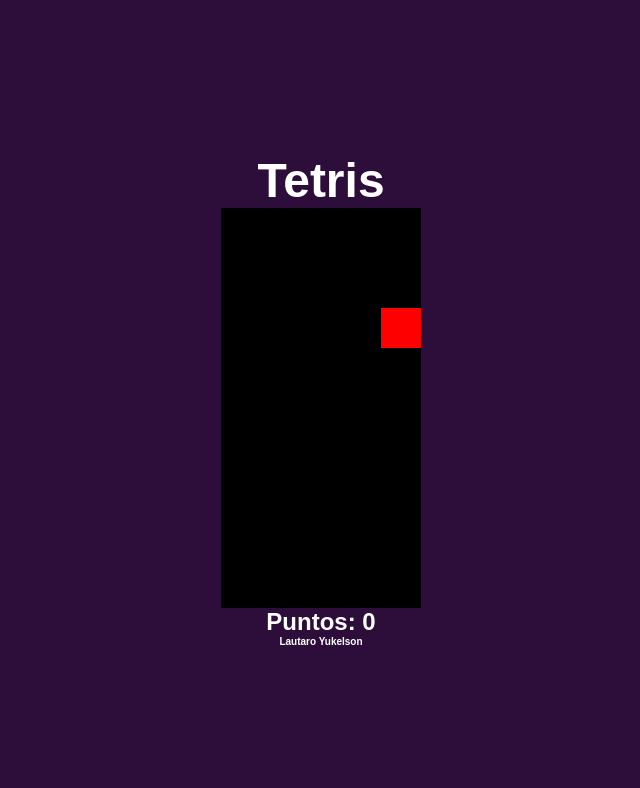
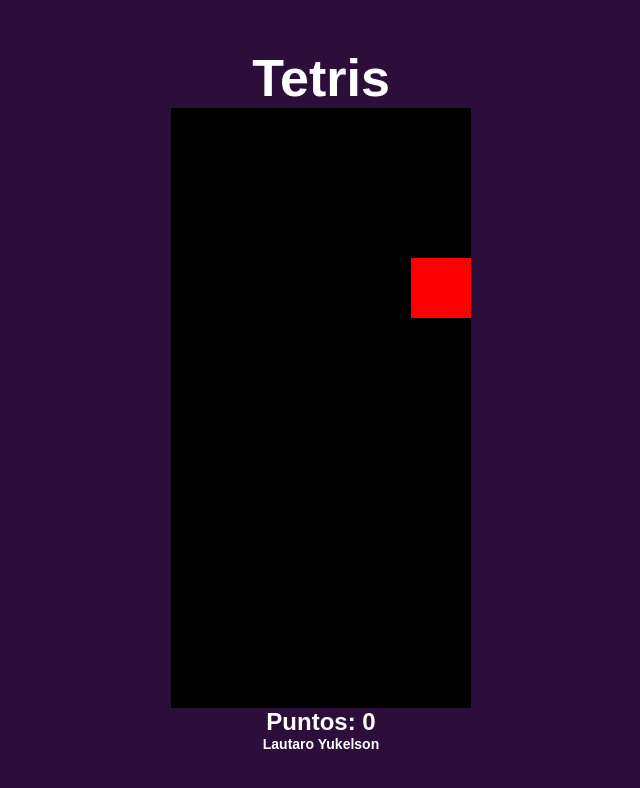
Before and after one commit to lautiyuke/tetris, a plain HTML site: page index.html in a window 1280 px wide. Shown: the whole page, without its empty margins (319-959 px from the left). Drawn offline with Linux system fonts and the light colour scheme.

Commit message:
Detalles proporciones

```diff
--- a/Css/style.css
+++ b/Css/style.css
@@ -32,7 +32,7 @@ body{
 
 h1{
     color: #FFF;
-    font-size: 48px;
+    font-size: 52px;
 }
 
 strong, strong span{
@@ -65,6 +65,10 @@ strong, strong span{
     align-items: center;
 }
 
+.bot{
+    font-size: 32px;
+}
+
 .creditos{
-    font-size: 10px;
+    font-size: 14px;
 }
--- a/Js/index.js
+++ b/Js/index.js
@@ -1,4 +1,4 @@
-const TAMAÑO_BLOQUE = 20;
+const TAMAÑO_BLOQUE = 30;
 const ANCHO = 10;
 const ALTO = 20;
 
```
